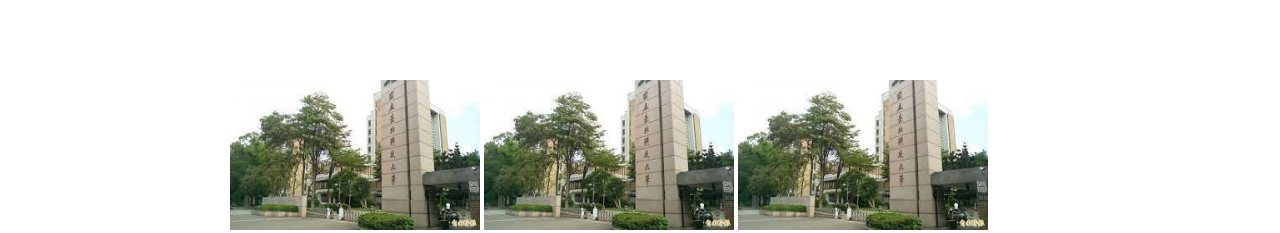
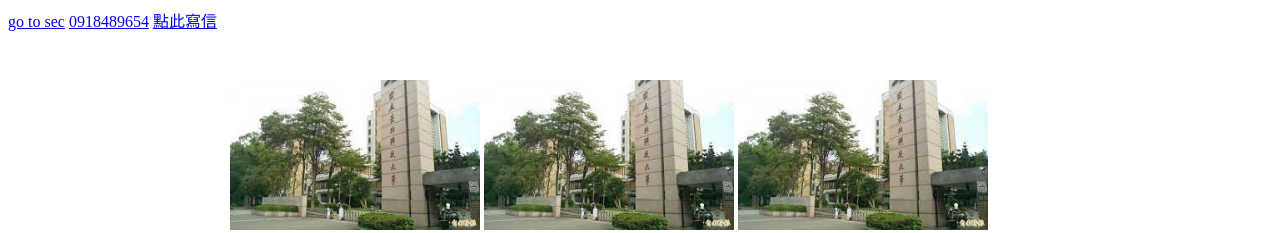
Before and after one commit to yuxuanjoe/110590012, a plain HTML site: page LAB1.html in a window 1280 px wide. Shown: the top 233 px of the page. Drawn offline with Linux system fonts and the light colour scheme.

Commit message:
Update LAB1.html

```diff
--- a/LAB1.html
+++ b/LAB1.html
@@ -22,6 +22,7 @@
     </style>
 </head>
 <body>
+    <a href="sec">go to sec</a>
     <div>
         <div style="position: relative;">
             <img src="123.jpeg" style="width:250px;height:150px;"/>
@@ -52,7 +53,7 @@
                 won wide praise from businesses of all industries.
             </p>
             <hr/>
-            <h2>Taipei Tech graduates</h2>
+            <h2 id="sec">Taipei Tech graduates</h2>
             <p>
                 Taipei Tech graduates are the top favorite employees among Taiwan’s top 1000 enterprises, as declared by Cheers
                 magazine. Taipei Tech is also renowned as top World Green University. In UI Green Metrics University Rankings,
@@ -60,5 +61,9 @@
             </p>
         </div>
     </div>
+    <a href="tel:+886-918489654">0918489654</a>
+    <a href="mailto:greenth@gmai1.com">點此寫信</a>
+
+
 </body>
 </html>
```
